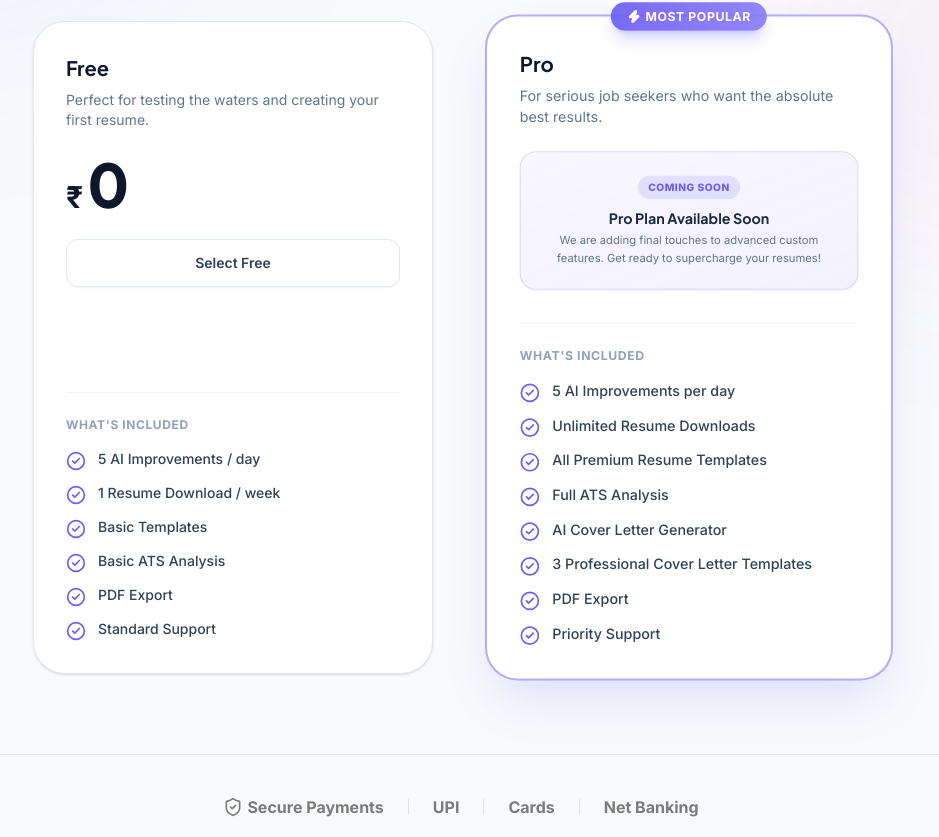
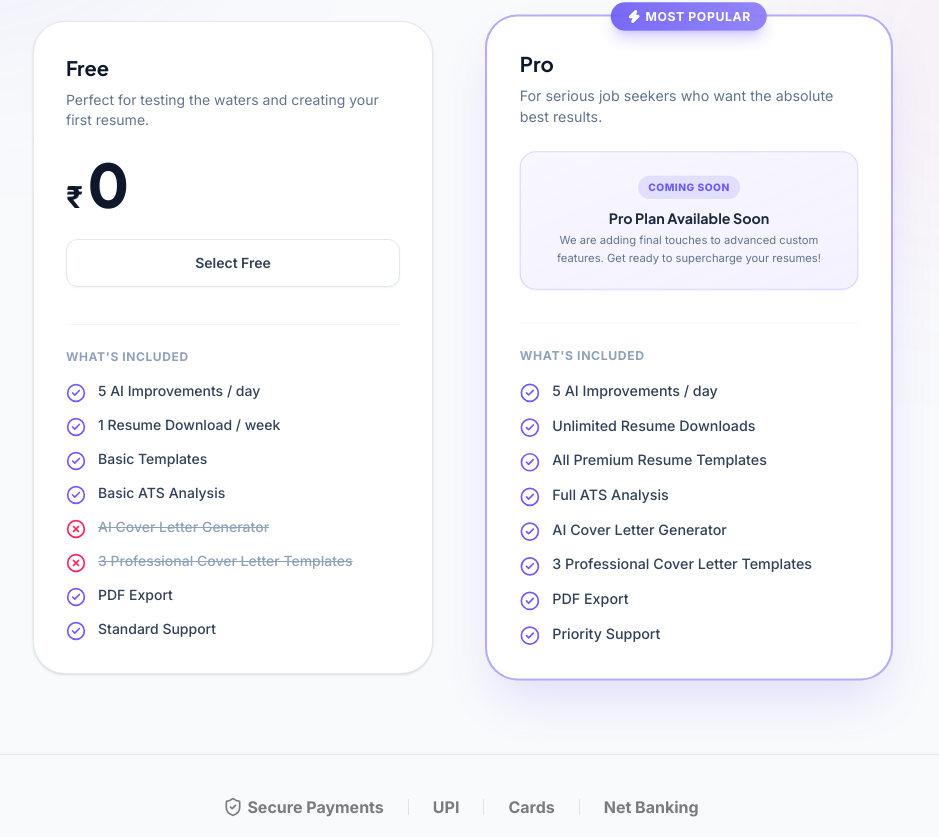
Before and after one commit to priyanshnihalani/ProfilIO-FE, a React (Vite) app: page /pricing in a window 1280 px wide. Shown: the part 415-1252 px from the top of the page, without its empty margins (179-1118 px from the left). Built offline with nearby package versions, Linux system fonts and the light colour scheme; a web font is replaced by a local one.

Commit message:
fix: align features in pricing cards and mark unavailable items with x

```diff
--- a/src/pages/Pricing.tsx
+++ b/src/pages/Pricing.tsx
@@ -167,7 +167,16 @@ const Pricing: React.FC = () => {
       price: 0,
       priceLabel: 'Free',
       description: 'Perfect for testing the waters and creating your first resume.',
-      features: ['5 AI Improvements / day', '1 Resume Download / week', 'Basic Templates', 'Basic ATS Analysis', 'PDF Export', 'Standard Support'],
+      features: [
+        { text: '5 AI Improvements / day', included: true },
+        { text: '1 Resume Download / week', included: true },
+        { text: 'Basic Templates', included: true },
+        { text: 'Basic ATS Analysis', included: true },
+        { text: 'AI Cover Letter Generator', included: false },
+        { text: '3 Professional Cover Letter Templates', included: false },
+        { text: 'PDF Export', included: true },
+        { text: 'Standard Support', included: true }
+      ],
       popular: false,
       buttonVariant: 'outline',
       action: () => handleUpgradeFree('FREE'),
@@ -179,14 +188,14 @@ const Pricing: React.FC = () => {
       priceLabel: '₹149',
       description: 'For serious job seekers who want the absolute best results.',
       features: [
-        "5 AI Improvements per day",
-        "Unlimited Resume Downloads",
-        "All Premium Resume Templates",
-        "Full ATS Analysis",
-        "AI Cover Letter Generator",
-        "3 Professional Cover Letter Templates",
-        "PDF Export",
-        "Priority Support"
+        { text: '5 AI Improvements / day', included: true },
+        { text: 'Unlimited Resume Downloads', included: true },
+        { text: 'All Premium Resume Templates', included: true },
+        { text: 'Full ATS Analysis', included: true },
+        { text: 'AI Cover Letter Generator', included: true },
+        { text: '3 Professional Cover Letter Templates', included: true },
+        { text: 'PDF Export', included: true },
+        { text: 'Priority Support', included: true }
       ],
       popular: true,
       buttonVariant: 'purple',
@@ -334,8 +343,12 @@ const Pricing: React.FC = () => {
                   <ul className="space-y-3">
                     {tier.features.map((feature, i) => (
                       <li key={i} className="flex items-start gap-3">
-                        <CheckCircle2 className="w-5 h-5 shrink-0 mt-0.5 text-[#6D5DF6]" />
-                        <span className="text-sm font-medium text-slate-700">{feature}</span>
+                        {feature.included ? (
+                          <CheckCircle2 className="w-5 h-5 shrink-0 mt-0.5 text-[#6D5DF6]" />
+                        ) : (
+                          <XCircle className="w-5 h-5 shrink-0 mt-0.5 text-rose-500" />
+                        )}
+                        <span className={`text-sm font-medium ${feature.included ? 'text-slate-700' : 'text-slate-400 line-through'}`}>{feature.text}</span>
                       </li>
                     ))}
                   </ul>
```
